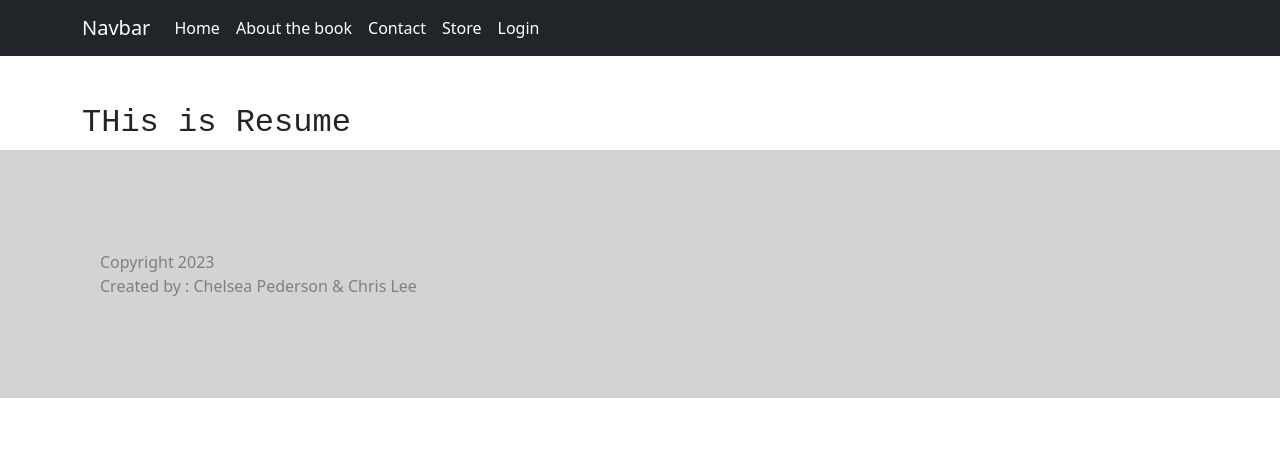
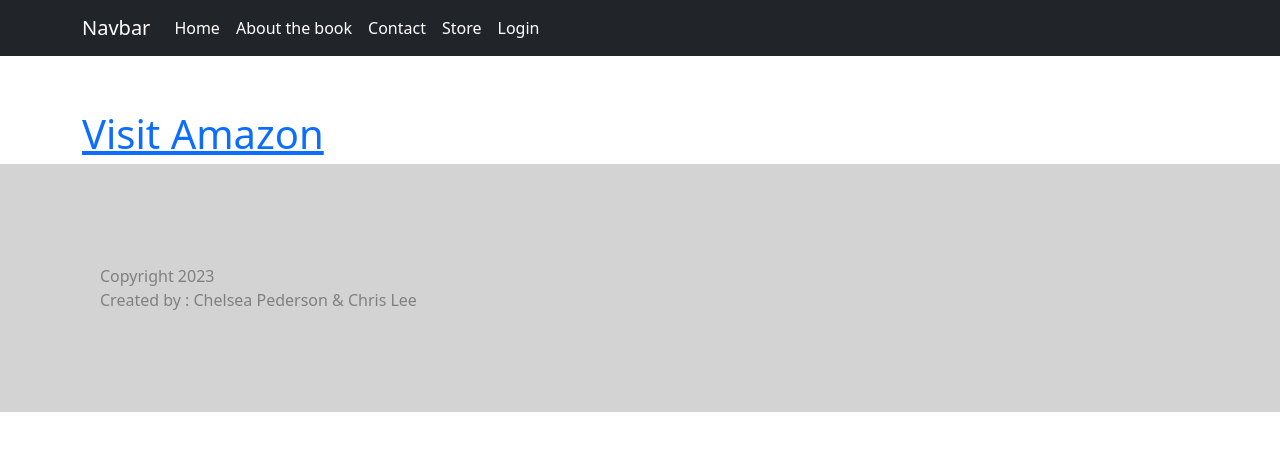
Before and after one commit to Chelsea-Marie/Book_Club, a React (Create React App) app in the folder client/: page / in a window 1280 px wide. Both pictures are taken after a click on the button "Store". Shown: the top 450 px of the page. Built offline with nearby package versions, Linux system fonts and the light colour scheme.

Commit message:
added a link to Amazon on the store page

```diff
--- a/client/src/pages/Store.js
+++ b/client/src/pages/Store.js
@@ -3,7 +3,7 @@
 function Resume(props) {
     return (
         <div>
-            <h2>THis is Resume</h2>
+             <a href="https://www.amazon.com/" style={{fontSize: 40}}>Visit Amazon</a>
         </div>
     );
 }
```
